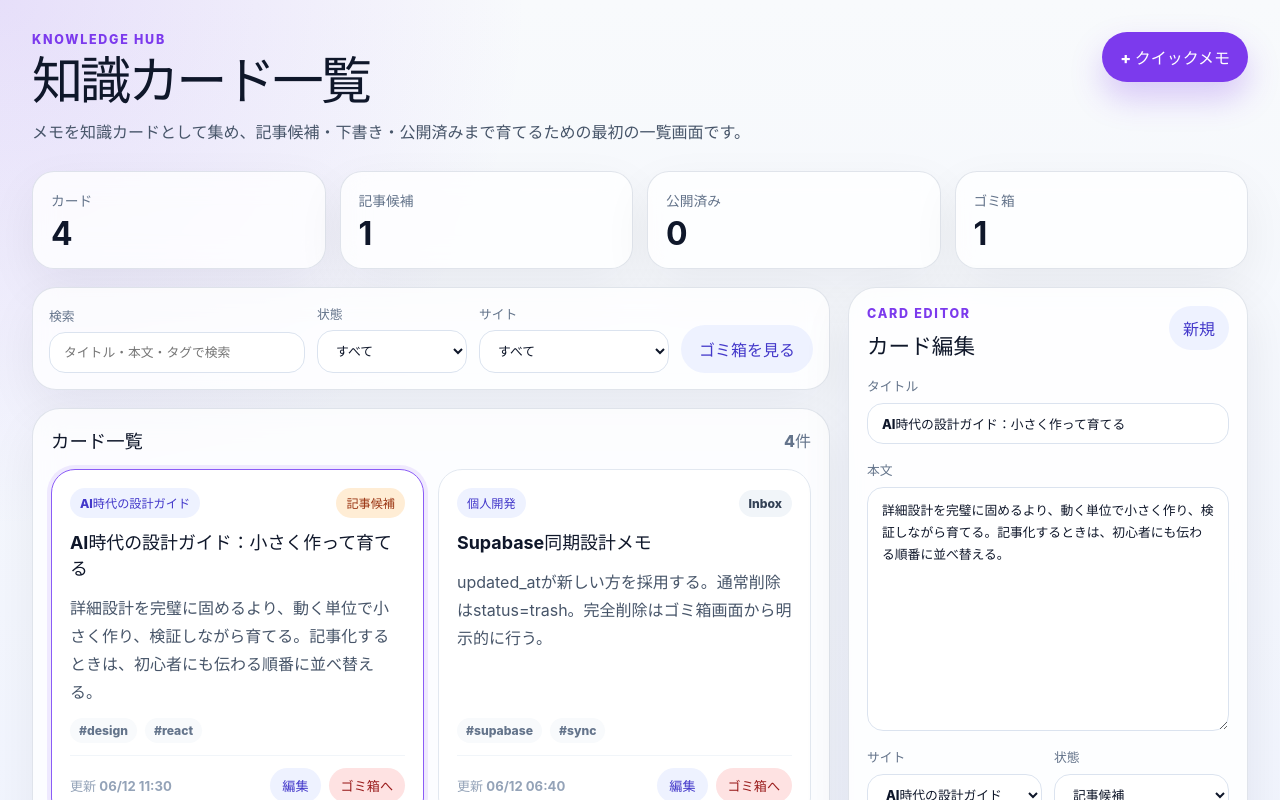
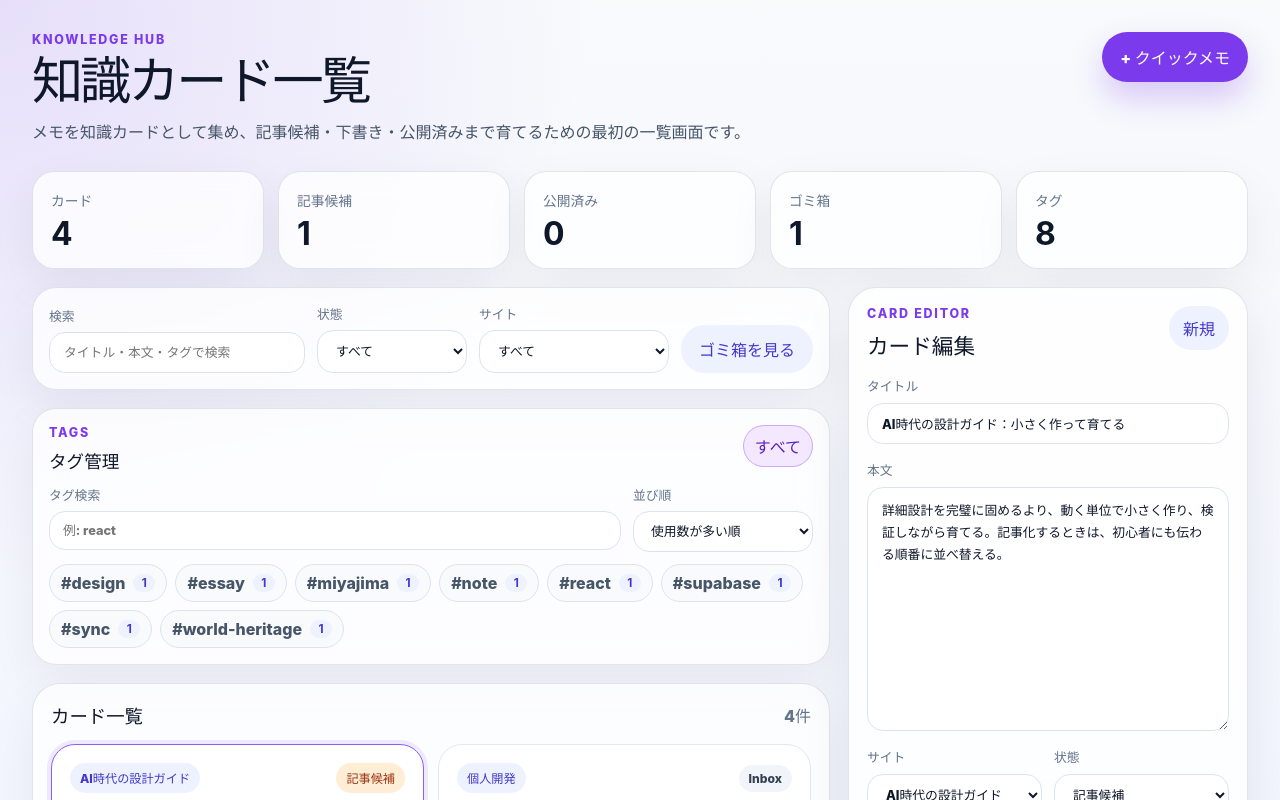
Before and after one commit to yuki6868/knowledge-hub, a React (Vite) app in the folder frontend/: page / in a window 1280 px wide. Shown: the top 800 px of the page. Built offline with nearby package versions, Linux system fonts and the light colour scheme.

Commit message:
feat: タグ管理

```diff
--- a/frontend/src/App.css
+++ b/frontend/src/App.css
@@ -66,7 +66,7 @@
 
 .summary-grid {
   display: grid;
-  grid-template-columns: repeat(4, minmax(0, 1fr));
+  grid-template-columns: repeat(5, minmax(0, 1fr));
   gap: 14px;
   max-width: 1320px;
   margin: 0 auto 18px;
@@ -272,6 +272,106 @@
   line-height: 1.7;
 }
 
+
+.tag-manager {
+  margin-bottom: 18px;
+  padding: 16px;
+  border: 1px solid rgba(148, 163, 184, 0.28);
+  border-radius: 24px;
+  background: rgba(255, 255, 255, 0.78);
+  box-shadow: 0 18px 50px rgba(15, 23, 42, 0.06);
+  backdrop-filter: blur(14px);
+}
+
+.tag-manager-header {
+  display: flex;
+  align-items: flex-start;
+  justify-content: space-between;
+  gap: 12px;
+  margin-bottom: 12px;
+}
+
+.tag-manager-header h2 {
+  margin: 0;
+  font-size: 1.1rem;
+}
+
+.tag-tools {
+  display: grid;
+  grid-template-columns: minmax(180px, 1fr) 180px;
+  gap: 12px;
+  margin-bottom: 12px;
+}
+
+.tag-tools label {
+  display: flex;
+  flex-direction: column;
+  gap: 7px;
+  color: #64748b;
+  font-size: 0.8rem;
+  font-weight: 800;
+}
+
+.tag-tools input,
+.tag-tools select {
+  width: 100%;
+  box-sizing: border-box;
+  border: 1px solid #dbe3ef;
+  border-radius: 16px;
+  padding: 11px 13px;
+  color: #0f172a;
+  background: white;
+  font: inherit;
+  outline: none;
+}
+
+.tag-cloud {
+  display: flex;
+  flex-wrap: wrap;
+  gap: 8px;
+}
+
+.tag-filter-chip {
+  display: inline-flex;
+  align-items: center;
+  gap: 8px;
+  border: 1px solid #dbe3ef;
+  border-radius: 999px;
+  padding: 8px 11px;
+  color: #475569;
+  background: #f8fafc;
+  cursor: pointer;
+  font-weight: 800;
+}
+
+.tag-filter-chip strong {
+  min-width: 22px;
+  border-radius: 999px;
+  padding: 2px 7px;
+  color: #4338ca;
+  background: #eef2ff;
+  font-size: 0.74rem;
+  text-align: center;
+}
+
+.tag-filter-chip.active {
+  border-color: rgba(124, 58, 237, 0.35);
+  color: #5b21b6;
+  background: #f3e8ff;
+}
+
+.muted-text,
+.active-filter-note {
+  margin: 0;
+  color: #64748b;
+  font-size: 0.85rem;
+  font-weight: 700;
+}
+
+.active-filter-note {
+  margin-top: 4px;
+}
+
 .card-list {
   margin: 0;
   padding: 18px;
--- a/frontend/src/App.tsx
+++ b/frontend/src/App.tsx
@@ -11,6 +11,8 @@ import './App.css'
 
 type StatusFilter = CardStatus | 'all'
 type SiteFilter = SiteType | 'all'
+type TagFilter = string | 'all'
+type TagSortMode = 'count' | 'name'
 type EditorMode = 'new' | 'edit'
 
 type CardFormState = {
@@ -64,6 +66,14 @@ function createId(prefix: string): string {
   return `${prefix}-${Date.now()}-${Math.random().toString(36).slice(2, 8)}`
 }
 
+function normalizeTagName(value: string): string {
+  return value.trim().replace(/^#/, '').toLowerCase()
+}
+
+function hasTag(card: CardWithTags, tagName: string): boolean {
+  return card.tags.some((tag) => tag.name === tagName)
+}
+
 function parseTags(tagsText: string): Tag[] {
   const now = new Date().toISOString()
 
@@ -71,8 +81,9 @@ function parseTags(tagsText: string): Tag[] {
     new Set(
       tagsText
         .split(',')
-        .map((tag) => tag.trim().replace(/^#/, ''))
-        .filter(Boolean),
+        .map(normalizeTagName)
+        .filter(Boolean)
+        .sort(),
     ),
   ).map((name) => ({
     id: createId('tag'),
@@ -96,6 +107,9 @@ function App() {
   const [searchText, setSearchText] = useState('')
   const [statusFilter, setStatusFilter] = useState<StatusFilter>('all')
   const [siteFilter, setSiteFilter] = useState<SiteFilter>('all')
+  const [tagFilter, setTagFilter] = useState<TagFilter>('all')
+  const [tagSearchText, setTagSearchText] = useState('')
+  const [tagSortMode, setTagSortMode] = useState<TagSortMode>('count')
   const [showTrash, setShowTrash] = useState(false)
   const [selectedCardId, setSelectedCardId] = useState<string | null>(mockCards[0]?.id ?? null)
   const [editorMode, setEditorMode] = useState<EditorMode>('edit')
@@ -107,19 +121,50 @@ function App() {
     return cards.find((card) => card.id === selectedCardId) ?? null
   }, [cards, selectedCardId])
 
+
+  const allTags = useMemo(() => {
+    const tagMap = new Map<string, { name: string; count: number; sites: Set<SiteType> }>()
+
+    cards
+      .filter((card) => card.status !== 'trash')
+      .forEach((card) => {
+        card.tags.forEach((tag) => {
+          const current = tagMap.get(tag.name) ?? {
+            name: tag.name,
+            count: 0,
+            sites: new Set<SiteType>(),
+          }
+          current.count += 1
+          current.sites.add(card.site)
+          tagMap.set(tag.name, current)
+        })
+      })
+
+    const normalizedSearch = tagSearchText.trim().toLowerCase()
+
+    return Array.from(tagMap.values())
+      .filter((tag) => !normalizedSearch || tag.name.includes(normalizedSearch))
+      .sort((a, b) => {
+        if (tagSortMode === 'name') return a.name.localeCompare(b.name)
+        return b.count - a.count || a.name.localeCompare(b.name)
+      })
+  }, [cards, tagSearchText, tagSortMode])
+
   const visibleCards = useMemo(() => {
     return cards
       .filter((card) => (showTrash ? card.status === 'trash' : card.status !== 'trash'))
       .filter((card) => statusFilter === 'all' || card.status === statusFilter)
       .filter((card) => siteFilter === 'all' || card.site === siteFilter)
+      .filter((card) => tagFilter === 'all' || hasTag(card, tagFilter))
       .filter((card) => matchesSearch(card, searchText))
       .sort((a, b) => b.updated_at.localeCompare(a.updated_at))
-  }, [cards, searchText, showTrash, siteFilter, statusFilter])
+  }, [cards, searchText, showTrash, siteFilter, statusFilter, tagFilter])
 
   const activeCardCount = cards.filter((card) => card.status !== 'trash').length
   const articleReadyCount = cards.filter((card) => card.status === 'article-ready').length
   const publishedCount = cards.filter((card) => card.status === 'published').length
   const trashCount = cards.filter((card) => card.status === 'trash').length
+  const totalTagCount = allTags.length
 
   const startNewCard = () => {
     setEditorMode('new')
@@ -255,6 +300,10 @@ function App() {
           <span>ゴミ箱</span>
           <strong>{trashCount}</strong>
         </article>
+        <article className="summary-card">
+          <span>タグ</span>
+          <strong>{totalTagCount}</strong>
+        </article>
       </section>
 
       <section className="workspace-grid">
@@ -305,15 +354,74 @@ function App() {
               onClick={() => {
                 setShowTrash((current) => !current)
                 setStatusFilter('all')
+                setTagFilter('all')
               }}
             >
               {showTrash ? '通常カードへ戻る' : 'ゴミ箱を見る'}
             </button>
           </section>
 
+          <section className="tag-manager" aria-label="タグ管理">
+            <div className="tag-manager-header">
+              <div>
+                <p className="eyebrow">Tags</p>
+                <h2>タグ管理</h2>
+              </div>
+              <button
+                className={tagFilter === 'all' ? 'tag-filter-chip active' : 'tag-filter-chip'}
+                type="button"
+                onClick={() => setTagFilter('all')}
+              >
+                すべて
+              </button>
+            </div>
+
+            <div className="tag-tools">
+              <label>
+                <span>タグ検索</span>
+                <input
+                  value={tagSearchText}
+                  onChange={(event) => setTagSearchText(event.target.value)}
+                  placeholder="例: react"
+                />
+              </label>
+              <label>
+                <span>並び順</span>
+                <select
+                  value={tagSortMode}
+                  onChange={(event) => setTagSortMode(event.target.value as TagSortMode)}
+                >
+                  <option value="count">使用数が多い順</option>
+                  <option value="name">名前順</option>
+                </select>
+              </label>
+            </div>
+
+            {allTags.length === 0 ? (
+              <p className="muted-text">まだタグがありません。カード編集画面でタグを追加してください。</p>
+            ) : (
+              <div className="tag-cloud">
+                {allTags.map((tag) => (
+                  <button
+                    className={tagFilter === tag.name ? 'tag-filter-chip active' : 'tag-filter-chip'}
+                    key={tag.name}
+                    type="button"
+                    onClick={() => setTagFilter((current) => (current === tag.name ? 'all' : tag.name))}
+                  >
+                    <span>#{tag.name}</span>
+                    <strong>{tag.count}</strong>
+                  </button>
+                ))}
+              </div>
+            )}
+          </section>
+
           <section className="card-list" aria-label="カード一覧">
             <div className="list-header">
-              <h2>{showTrash ? 'ゴミ箱' : 'カード一覧'}</h2>
+              <div>
+                <h2>{showTrash ? 'ゴミ箱' : 'カード一覧'}</h2>
+                {tagFilter !== 'all' ? <p className="active-filter-note">#{tagFilter} で絞り込み中</p> : null}
+              </div>
               <span>{visibleCards.length}件</span>
             </div>
 
@@ -449,7 +557,13 @@ function App() {
               value={form.tagsText}
               onChange={(event) => setForm((current) => ({ ...current, tagsText: event.target.value }))}
               placeholder="react, design, note"
+              list="known-tags"
             />
+            <datalist id="known-tags">
+              {allTags.map((tag) => (
+                <option key={tag.name} value={tag.name} />
+              ))}
+            </datalist>
           </label>
 
           <div className="editor-actions">
@@ -464,7 +578,7 @@ function App() {
           </div>
 
           <p className="editor-note">
-            まだSupabaseには保存せず、ReactのローカルstateでCRUDの動きを確認します。次以降でDB接続へ差し替えます。
+            まだSupabaseには保存せず、ReactのローカルstateでCRUDとタグ管理の動きを確認します。次以降でDB接続へ差し替えます。
           </p>
         </aside>
       </section>
```
